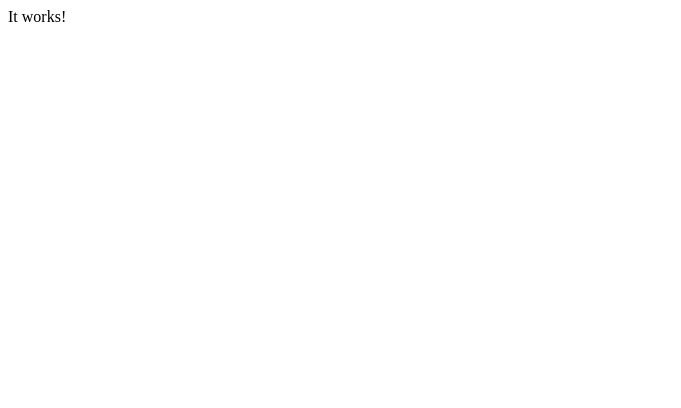
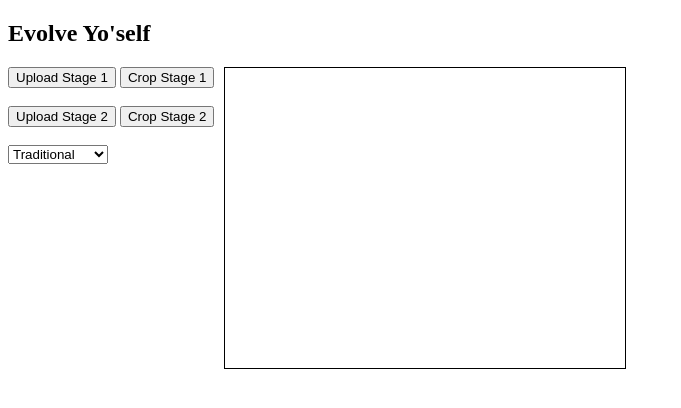
Before and after one commit to UDComputerClub/LaborDayWebApp, a website: page public/index.html in a window 1280 px wide. Shown: the whole page, without its empty margins (0-681 px from the left). Drawn offline with Linux system fonts and the light colour scheme.

Commit message:
created basic layout

```diff
--- a/public/index.html
+++ b/public/index.html
@@ -2,9 +2,25 @@
 <html>
     <head>
         <meta charset="UTF-8" />
-        <title>Test</title>
+        <title>Evolve Yo'self</title>
+        <link rel="stylesheet" type="text/css" href="style.css">
     </head>
     <body>
-        It works!
+        <h2>Evolve Yo'self</h2>
+        <div class="left-controls">
+            <button>Upload Stage 1</button>
+            <button>Crop Stage 1</button>
+            <br><br>
+            <button>Upload Stage 2</button>
+            <button>Crop Stage 2</button>
+            <br><br>
+
+            <select>
+                <option>Traditional</option>
+                <option>Pokemon Go</option>
+            </select>
+        </div>
+        <canvas id="theCanvas" class="bordered"
+                width="400" height="300"></canvas>
     </body>
 </html>
--- /dev/null
+++ b/public/style.css
@@ -0,0 +1,12 @@
+.right {
+    float: right;
+}
+
+.left-controls {
+    float: left;
+    margin-right: 10px;
+}
+
+.bordered {
+    border: 1px solid black;
+}
```
Also changed, not shown: public/header.png (added).
